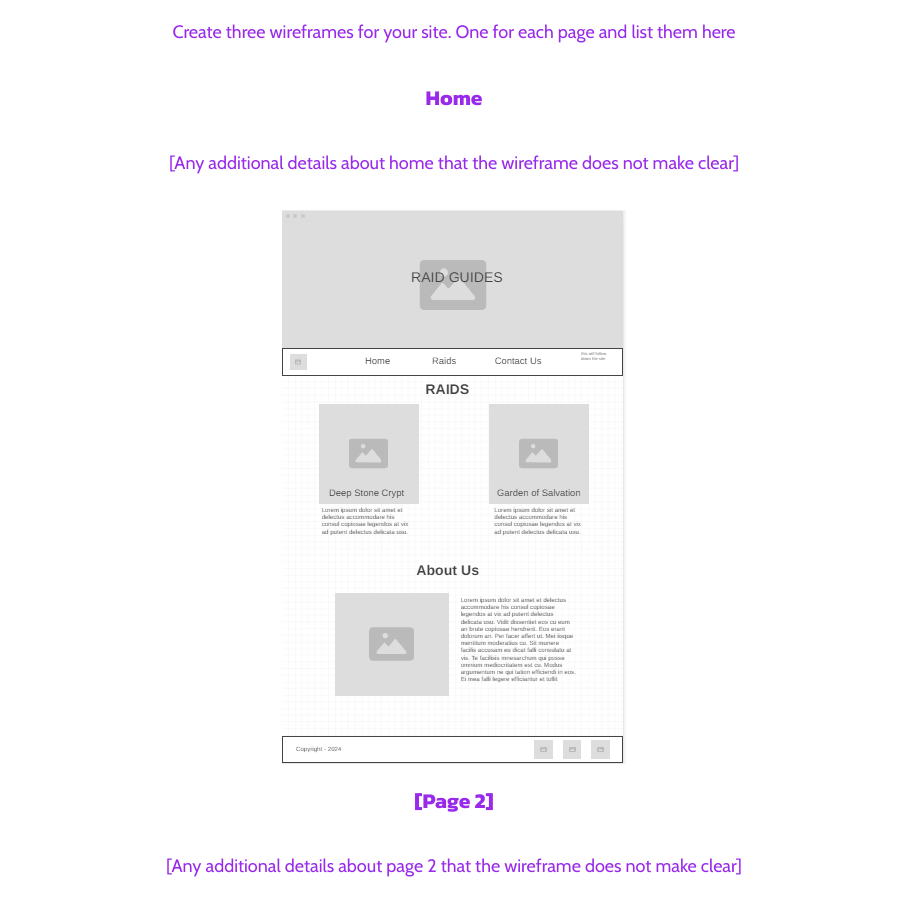
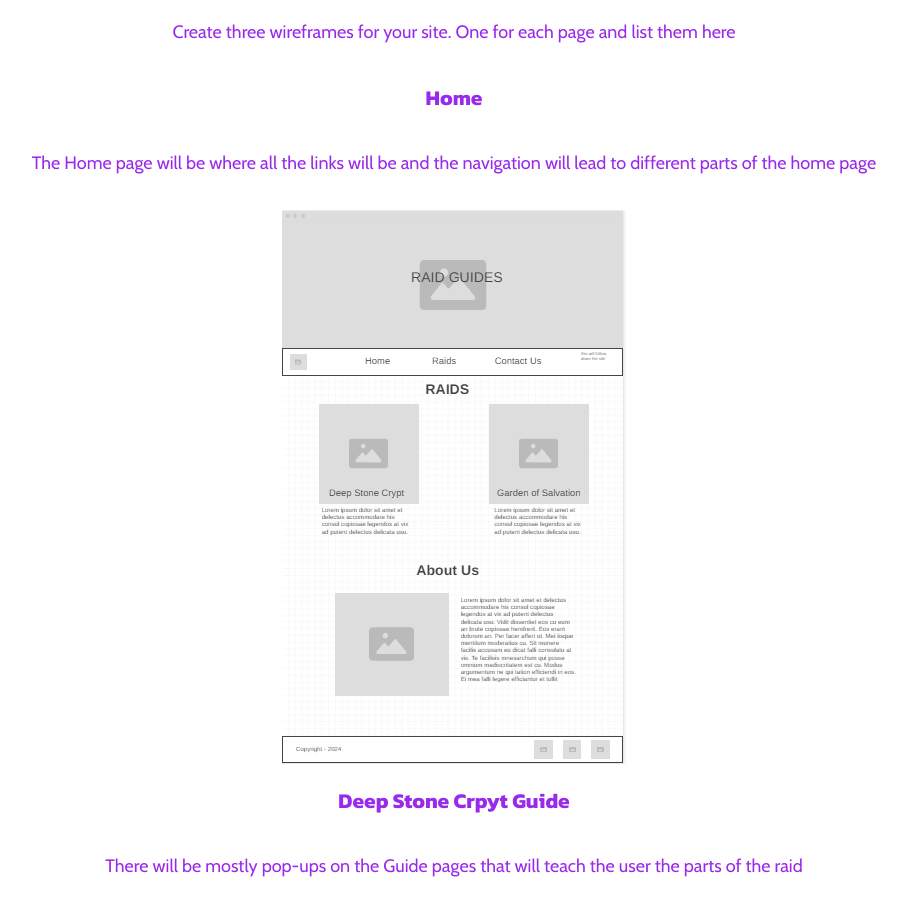
Before and after one commit to logcow123/portfolio, a plain HTML site: page site-plan.html in a window 1280 px wide. Shown: the part 10531-11442 px from the top of the page, without its empty margins (186-1093 px from the left). Drawn offline with nearby package versions, Linux system fonts and the light colour scheme; a web font is replaced by a local one.

Commit message:
added text to explain the wireframes

```diff
--- a/site-plan.html
+++ b/site-plan.html
@@ -171,19 +171,19 @@
 
       <h3>Home</h3>
       <p>
-        [Any additional details about home that the wireframe does not make clear]
+        The Home page will be where all the links will be and the navigation will lead to different parts of the home page
       </p>
       <img src="images/home_wireframe.png" alt="home page wireframe">
 
-      <h3>[Page 2]</h3>
+      <h3>Deep Stone Crpyt Guide</h3>
       <p>
-        [Any additional details about page 2 that the wireframe does not make clear]
+        There will be mostly pop-ups on the Guide pages that will teach the user the parts of the raid
       </p>
       <img src="images/deepstone_wireframe.png" alt="Deep Stone Crypt Gudide wireframe">
 
-      <h3>[Page 3]</h3>
+      <h3>Garden of Salvation Guide</h3>
       <p>
-        [Any additional details about page 3 that the wireframe does not make clear]
+        Mostly the same as the deep stone crypt guide
       </p>
       <img src="images/gos_wireframe.png" alt="Garden of Salvation guide wireframe">
     </main>
```
